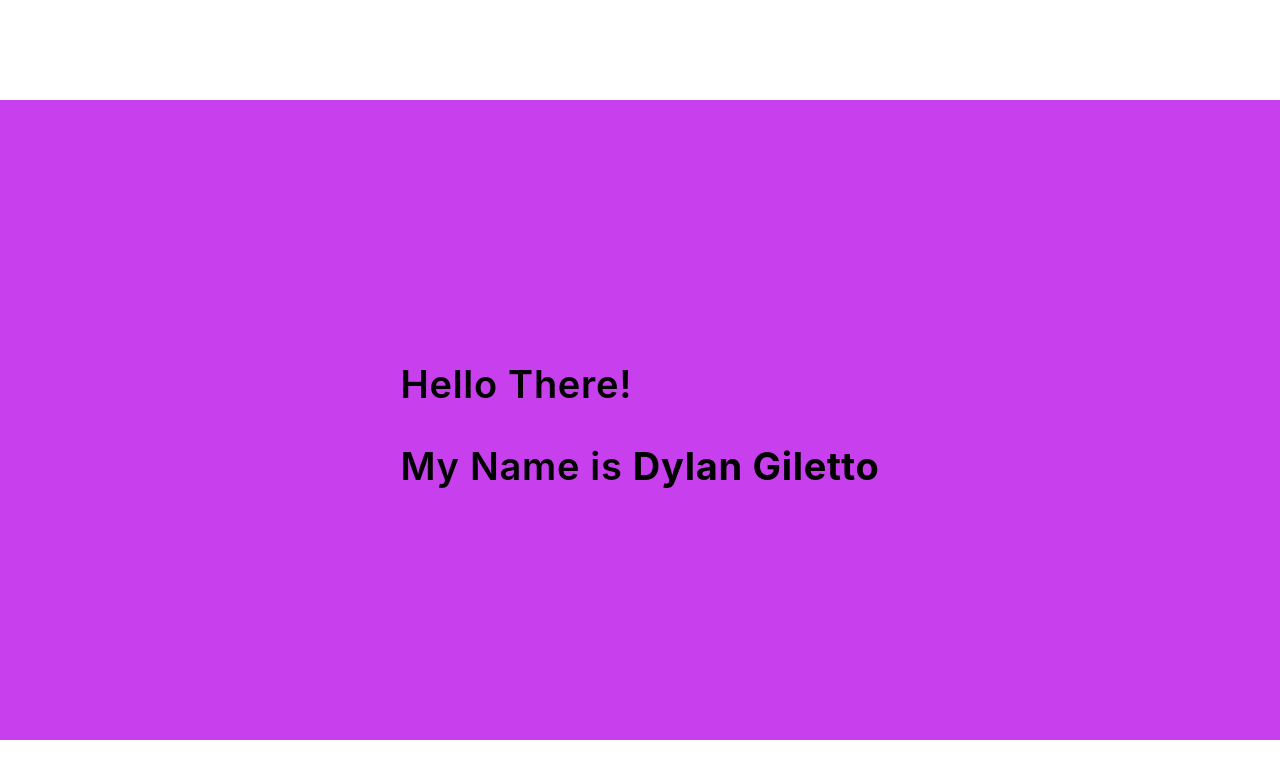
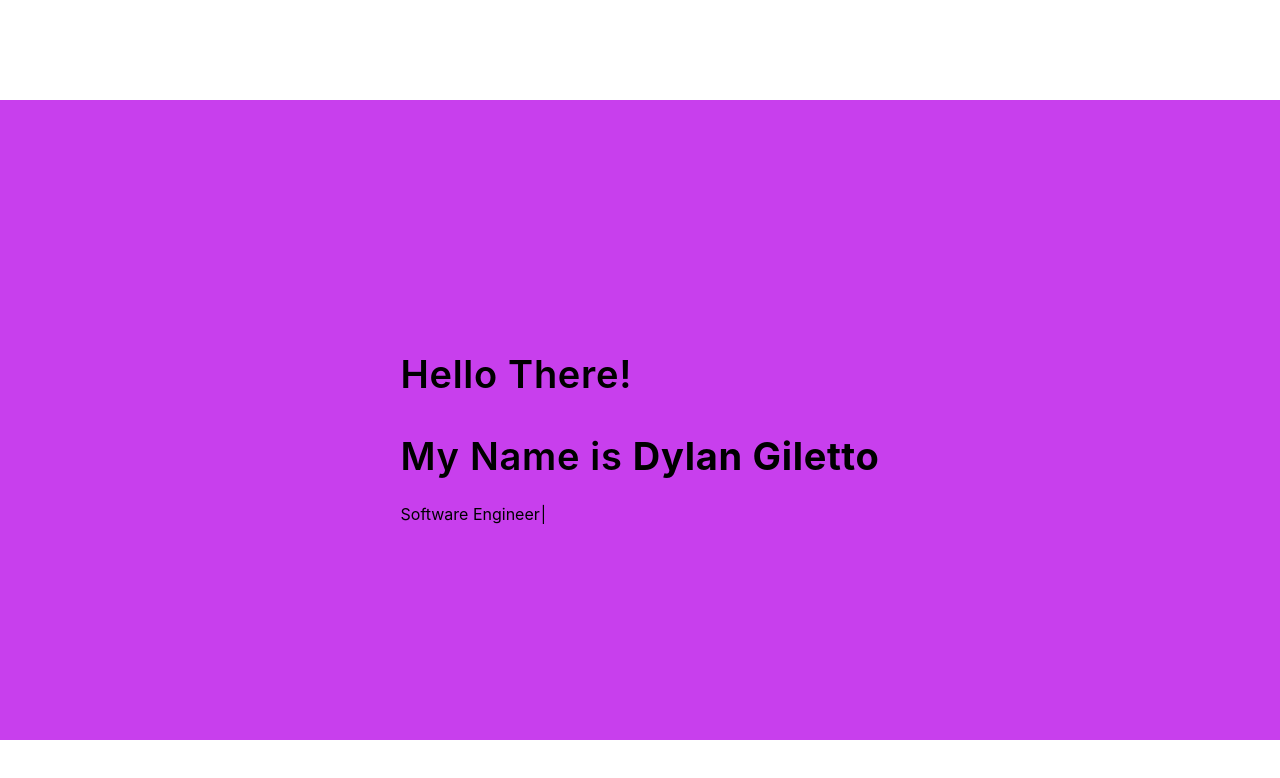
Before and after one commit to dgiletto/Portfolio, a React (Create React App) app: page / in a window 1280 px wide. Shown: the top 778 px of the page. Built offline with nearby package versions, Linux system fonts and the light colour scheme.

Commit message:
Added Typerwriter effect to introduction

```diff
--- a/package.json
+++ b/package.json
@@ -14,6 +14,7 @@
     "react-dom": "^18.3.1",
     "react-scripts": "5.0.1",
     "typescript": "^4.9.5",
+    "typewriter-effect": "^2.21.0",
     "web-vitals": "^2.1.4"
   },
   "scripts": {
--- a/src/App.tsx
+++ b/src/App.tsx
@@ -1,5 +1,6 @@
 import React from 'react';
 import './App.css';
+import Typewriter from './Components/Typewriter';
 
 function App() {
   return (
@@ -9,6 +10,7 @@ function App() {
         <h1>
           My Name is <b>Dylan Giletto</b>
         </h1>
+        <Typewriter />
       </div>
     </div>
   );
--- /dev/null
+++ b/src/Components/Typewriter.tsx
@@ -0,0 +1,20 @@
+import React from "react";
+import Typewriter from "typewriter-effect"
+
+export function Type() {
+    return (
+    <div className="TypeEffect">
+      <Typewriter
+        options={{
+          strings: ["Data Scientist","Software Engineer","Machine Learning Scientist"],
+          autoStart: true,
+          loop: true,
+          delay: 70,
+          deleteSpeed: 20,
+        }}
+      />
+    </div>
+    );
+}
+
+export default Type;
```
Also changed, not shown: 1 other file (tests, documents, lock files or other folders).
